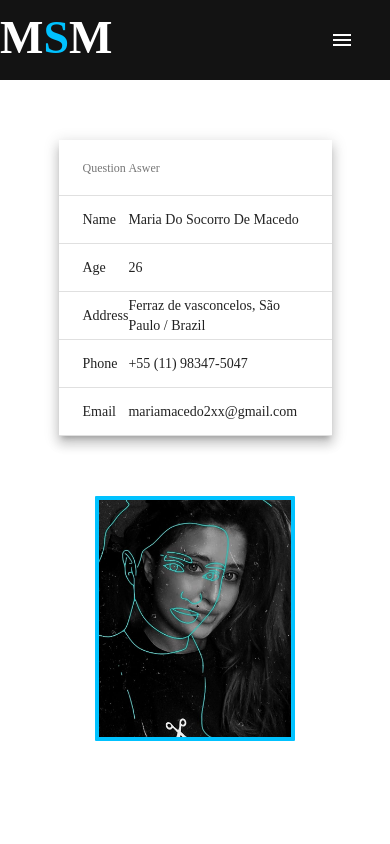
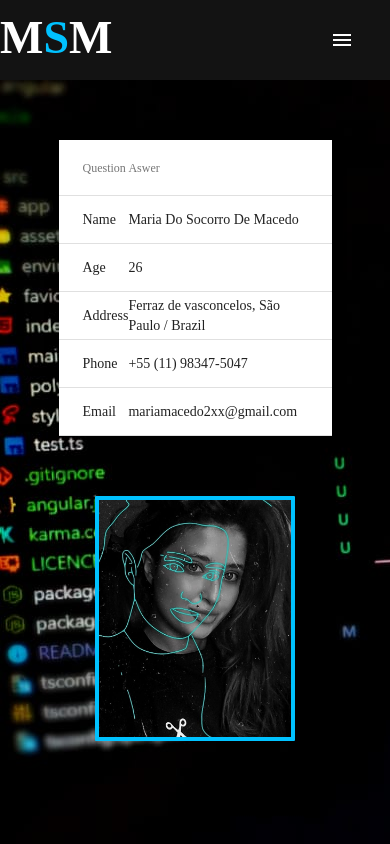
Before and after one commit to passiondev2024/PortifolioAngularJS, an Angular app: page /about in a window 390 px wide. Shown: the top 844 px of the page. Built offline with nearby package versions, Linux system fonts and the light colour scheme.

Commit message:
atualização da pagina

```diff
--- a/src/app/menu/menu.component.css
+++ b/src/app/menu/menu.component.css
@@ -92,7 +92,6 @@
 }
 
 .btn--toggle{
-	padding: 15px;
 	width: 250px;
 	text-decoration: none;
 	color: #fff;
--- a/src/app/pages/about/about.component.css
+++ b/src/app/pages/about/about.component.css
@@ -4,11 +4,12 @@
   align-items: center;
   justify-content: center;
   height: 100vh;
+  background-image: "../../../assets/back-about.jpg";
 }
 .about--info{
   width: 70%;
   height: 500px;
-  background-color: #232323;
+
   display: flex;
   align-items: center;
   border-radius: 30px;
@@ -44,9 +45,7 @@
     flex-direction: column;
     margin-top: -200px;
   }
-  .about--info{
-    background-color: #fff;
-  }
+
   .image--me{
     width: 200px;
     height: 100%;
--- a/src/app/pages/about/about.component.html
+++ b/src/app/pages/about/about.component.html
@@ -1,4 +1,4 @@
-<div class="about">
+<div class="about"  style="background-image: url('./assets/back-about.jpg')">
   <div class="about--info">
     <div class="about--info--area">
       <table  mat-table [dataSource]="dataSource" class="mat-elevation-z8 table--principal">
--- a/src/app/pages/home/home.component.css
+++ b/src/app/pages/home/home.component.css
@@ -22,12 +22,12 @@ height: auto;
 .home--skils{
   color: #00C2FF;
   font-size: 40px;
-  animation: corAzul 9s;
+  animation: corAzul 4s;
   padding-bottom: 20px;
 }
 .home--frase{
   font-size: 21px;
-  animation: corCinza 10s;
+  animation: corCinza 4s;
 }
 
 .home--botaoGit--area {
```
Also changed, not shown: src/assets/back-about.jpg (added).
